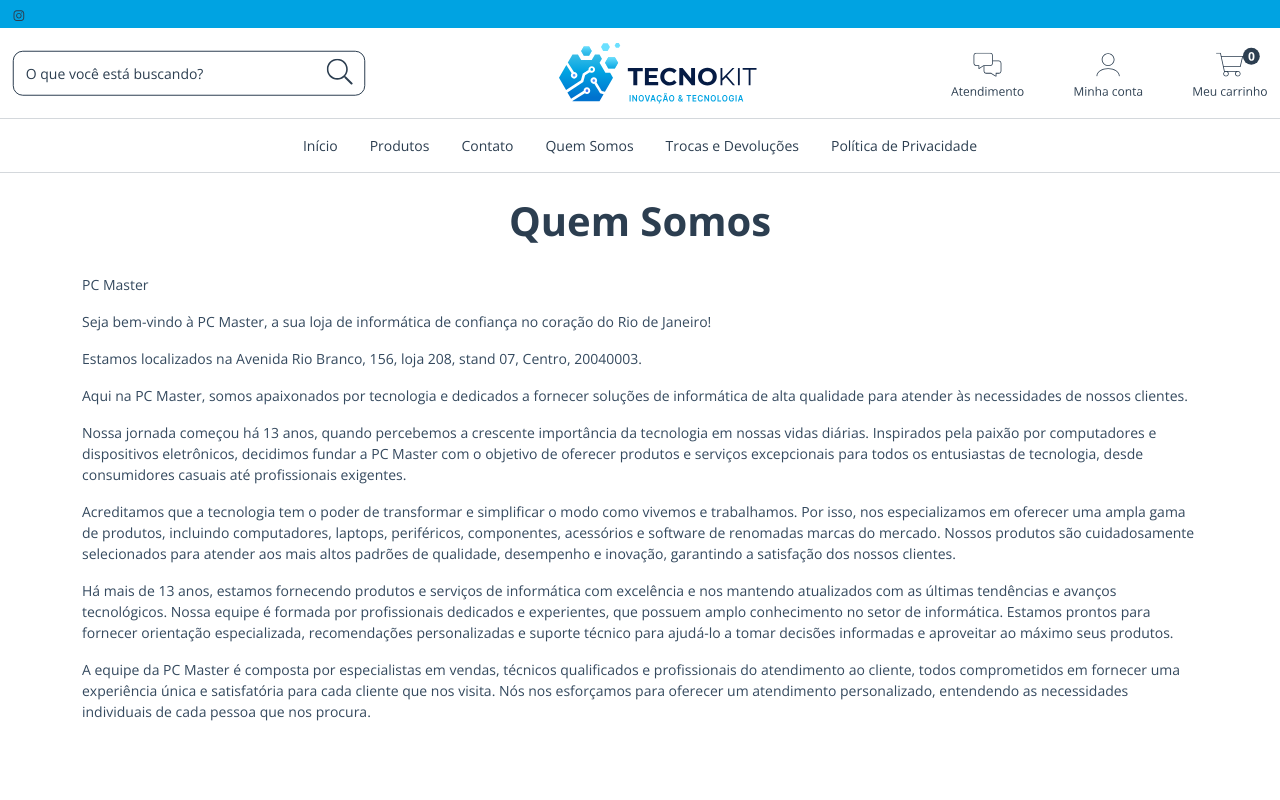
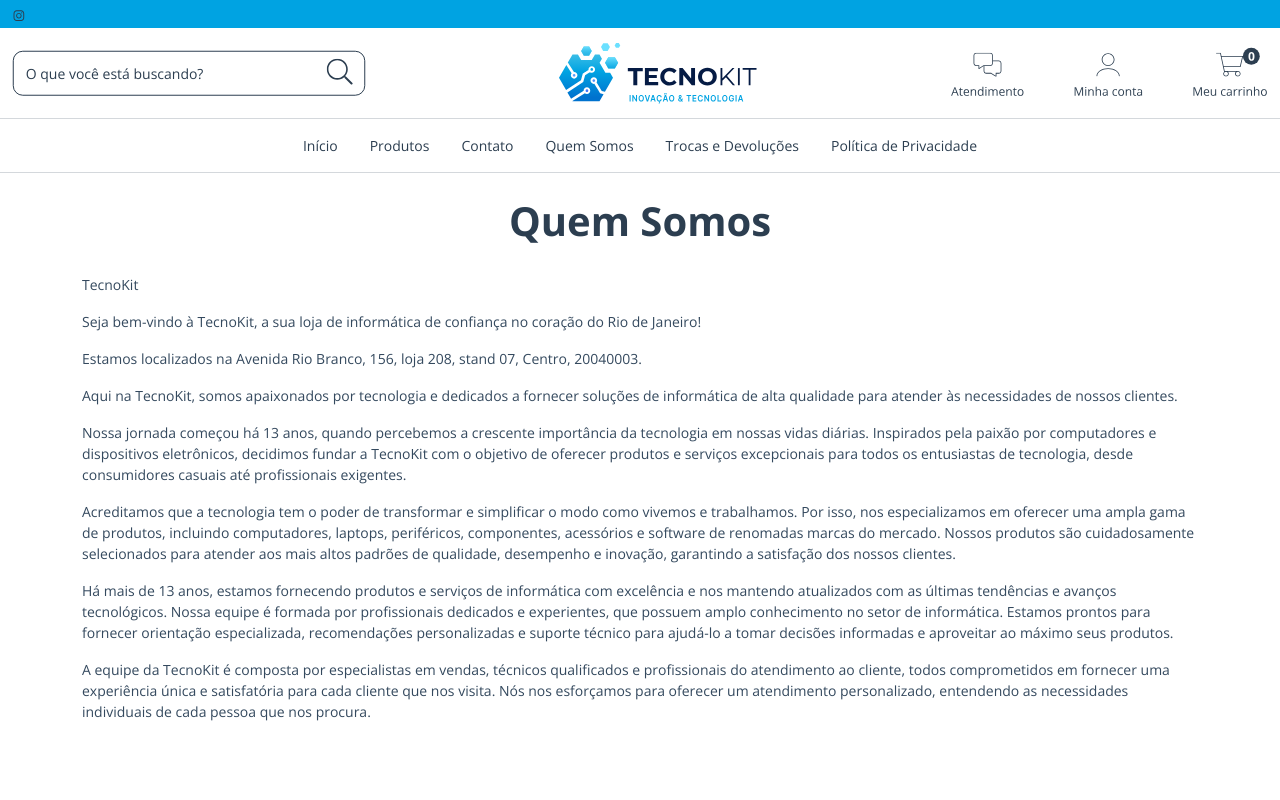
Before and after one commit to luangelsdorf/tecnokit, a Next.js app: page /quem-somos in a window 1280 px wide. Shown: the top 800 px of the page. Built offline with nearby package versions, Linux system fonts and the light colour scheme.

Commit message:
Replaced names

```diff
--- a/src/pages/privacidade.js
+++ b/src/pages/privacidade.js
@@ -13,10 +13,10 @@
         <br />
         <Container className="d-flex flex-center">
           <div className="privacy-policy">
-            <p>A PC Master, pessoa jurídica de direito privado, com sede na Avenida Rio Branco 156 loja 208 std 07 - Centro - Rio de Janeiro - CEP: 20040003 , inscrita no CNPJ/MF sob o nº 50.183.977/0001-60&nbsp;A PC Master leva a sua privacidade a sério e zela pela segurança e proteção de dados de todos os seus clientes, parceiros, fornecedores e usuários (“<strong>Usuários</strong>” ou “<strong>você</strong>”) do site “www.pcmasterstore.com.br” e qualquer outro site, Loja, aplicativo operado pelo Lojista (aqui designados, simplesmente, “<strong>Loja</strong>”).</p>
+            <p>A TecnoKit, pessoa jurídica de direito privado, com sede na Avenida Rio Branco 156 loja 208 std 07 - Centro - Rio de Janeiro - CEP: 20040003 , inscrita no CNPJ/MF sob o nº 50.183.977/0001-60&nbsp;A TecnoKit leva a sua privacidade a sério e zela pela segurança e proteção de dados de todos os seus clientes, parceiros, fornecedores e usuários (“<strong>Usuários</strong>” ou “<strong>você</strong>”) do site “www.tecnokit.store” e qualquer outro site, Loja, aplicativo operado pelo Lojista (aqui designados, simplesmente, “<strong>Loja</strong>”).</p>
             <p>Esta Política de Privacidade (“<strong>Política de Privacidade</strong>”) destina-se a informá-lo sobre o modo como nós utilizamos e divulgamos informações coletadas em suas visitas à nossa Loja e em mensagens que trocamos com você (“<strong>Comunicações</strong>”). Esta Política de Privacidade aplica-se somente a informações coletadas por meio da Loja.</p>
             <p><strong>AO ACESSAR A LOJA, ENVIAR COMUNICAÇÕES OU FORNECER QUALQUER TIPO DE DADO PESSOAL, VOCÊ DECLARA ESTAR CIENTE COM RELAÇÃO AOS TERMOS AQUI PREVISTOS E DE ACORDO COM A POLÍTICA DE PRIVACIDADE, A QUAL DESCREVE AS FINALIDADES E FORMAS DE TRATAMENTO DE SEUS DADOS PESSOAIS QUE VOCÊ DISPONIBILIZAR NA LOJA.</strong></p>
-            <p>Esta Política de Privacidade fornece uma visão geral de nossas práticas de privacidade e das escolhas que você pode fazer, bem como direitos que você pode exercer em relação aos Dados Pessoais tratados por nós. Se você tiver alguma dúvida sobre o uso de Dados Pessoais, entre em contato com vendaspcmaster@gmail.com</p>
+            <p>Esta Política de Privacidade fornece uma visão geral de nossas práticas de privacidade e das escolhas que você pode fazer, bem como direitos que você pode exercer em relação aos Dados Pessoais tratados por nós. Se você tiver alguma dúvida sobre o uso de Dados Pessoais, entre em contato com vendastecnokit@gmail.com</p>
             <p>Além disso, a Política de Privacidade não se aplica a quaisquer aplicativos, produtos, serviços, site ou recursos de mídia social de terceiros que possam ser oferecidos ou acessados por meio da Loja. O acesso a esses links fará com que você deixe a Loja e possa resultar na coleta ou compartilhamento de informações sobre você por terceiros. Nós não controlamos, endossamos ou fazemos quaisquer representações sobre esses sites de terceiros ou suas práticas de privacidade, que podem ser diferentes das nossas. Recomendamos que você revise a política de privacidade de qualquer site com o qual você interaja antes de permitir a coleta e o uso de seus Dados Pessoais.</p>
             <p>Caso você nos envie Dados Pessoais referentes a outras pessoas físicas, você declara ter a competência para fazê-lo e declara ter obtido o consentimento necessário para autorizar o uso de tais informações nos termos desta Política de Privacidade.</p>
             <ol>
@@ -158,7 +158,7 @@
               </li>
               <li><strong>Pessoa responsável do tratamento dos Dados Pessoais</strong>
                 <ol>
-                  <li>Caso pretenda exercer qualquer um dos direitos previstos nesta Política de Privacidade e/ou nas Leis de Proteção de Dados, ou resolver quaisquer dúvidas relacionadas ao Tratamento de seus Dados Pessoais, favor contatar-nos através do e-mail vendaspcmaster@gmail.com</li>
+                  <li>Caso pretenda exercer qualquer um dos direitos previstos nesta Política de Privacidade e/ou nas Leis de Proteção de Dados, ou resolver quaisquer dúvidas relacionadas ao Tratamento de seus Dados Pessoais, favor contatar-nos através do e-mail vendastecnokit@gmail.com</li>
                 </ol>
               </li>
             </ol>
--- a/src/pages/quem-somos.js
+++ b/src/pages/quem-somos.js
@@ -13,14 +13,14 @@
         <br />
         <Container className="d-flex flex-center">
           <div>
-            <p>PC Master</p>
-            <p>Seja bem-vindo à PC Master, a sua loja de informática de confiança no coração do Rio de Janeiro!</p>
+            <p>TecnoKit</p>
+            <p>Seja bem-vindo à TecnoKit, a sua loja de informática de confiança no coração do Rio de Janeiro!</p>
             <p>Estamos localizados na Avenida Rio Branco, 156, loja 208, stand 07, Centro, 20040003.</p>
-            <p>Aqui na PC Master, somos apaixonados por tecnologia e dedicados a fornecer soluções de informática de alta qualidade para atender às necessidades de nossos clientes.</p>
-            <p>Nossa jornada começou há 13 anos, quando percebemos a crescente importância da tecnologia em nossas vidas diárias. Inspirados pela paixão por computadores e dispositivos eletrônicos, decidimos fundar a PC Master com o objetivo de oferecer produtos e serviços excepcionais para todos os entusiastas de tecnologia, desde consumidores casuais até profissionais exigentes.</p>
+            <p>Aqui na TecnoKit, somos apaixonados por tecnologia e dedicados a fornecer soluções de informática de alta qualidade para atender às necessidades de nossos clientes.</p>
+            <p>Nossa jornada começou há 13 anos, quando percebemos a crescente importância da tecnologia em nossas vidas diárias. Inspirados pela paixão por computadores e dispositivos eletrônicos, decidimos fundar a TecnoKit com o objetivo de oferecer produtos e serviços excepcionais para todos os entusiastas de tecnologia, desde consumidores casuais até profissionais exigentes.</p>
             <p>Acreditamos que a tecnologia tem o poder de transformar e simplificar o modo como vivemos e trabalhamos. Por isso, nos especializamos em oferecer uma ampla gama de produtos, incluindo computadores, laptops, periféricos, componentes, acessórios e software de renomadas marcas do mercado. Nossos produtos são cuidadosamente selecionados para atender aos mais altos padrões de qualidade, desempenho e inovação, garantindo a satisfação dos nossos clientes.</p>
             <p>Há mais de 13 anos, estamos fornecendo produtos e serviços de informática com excelência e nos mantendo atualizados com as últimas tendências e avanços tecnológicos. Nossa equipe é formada por profissionais dedicados e experientes, que possuem amplo conhecimento no setor de informática. Estamos prontos para fornecer orientação especializada, recomendações personalizadas e suporte técnico para ajudá-lo a tomar decisões informadas e aproveitar ao máximo seus produtos.</p>
-            <p>A equipe da PC Master é composta por especialistas em vendas, técnicos qualificados e profissionais do atendimento ao cliente, todos comprometidos em fornecer uma experiência única e satisfatória para cada cliente que nos visita. Nós nos esforçamos para oferecer um atendimento personalizado, entendendo as necessidades individuais de cada pessoa que nos procura.</p>
+            <p>A equipe da TecnoKit é composta por especialistas em vendas, técnicos qualificados e profissionais do atendimento ao cliente, todos comprometidos em fornecer uma experiência única e satisfatória para cada cliente que nos visita. Nós nos esforçamos para oferecer um atendimento personalizado, entendendo as necessidades individuais de cada pessoa que nos procura.</p>
           </div>
         </Container>
       </main>
```
Also changed, not shown: src/pages/trocas.js (+4 -4 lines), public/images/svg/privacy/content.svg, public/images/svg/products/filters.svg.
